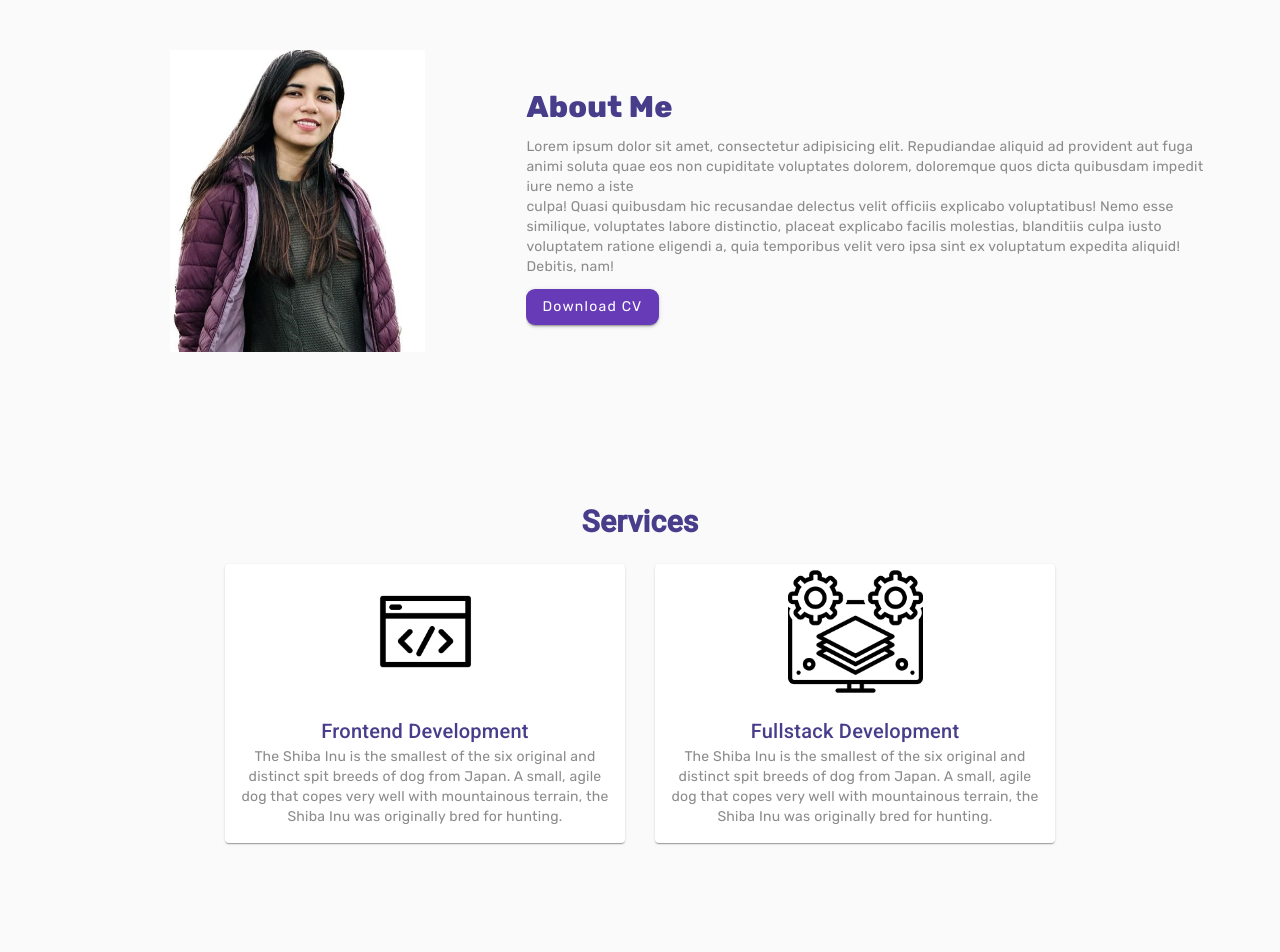
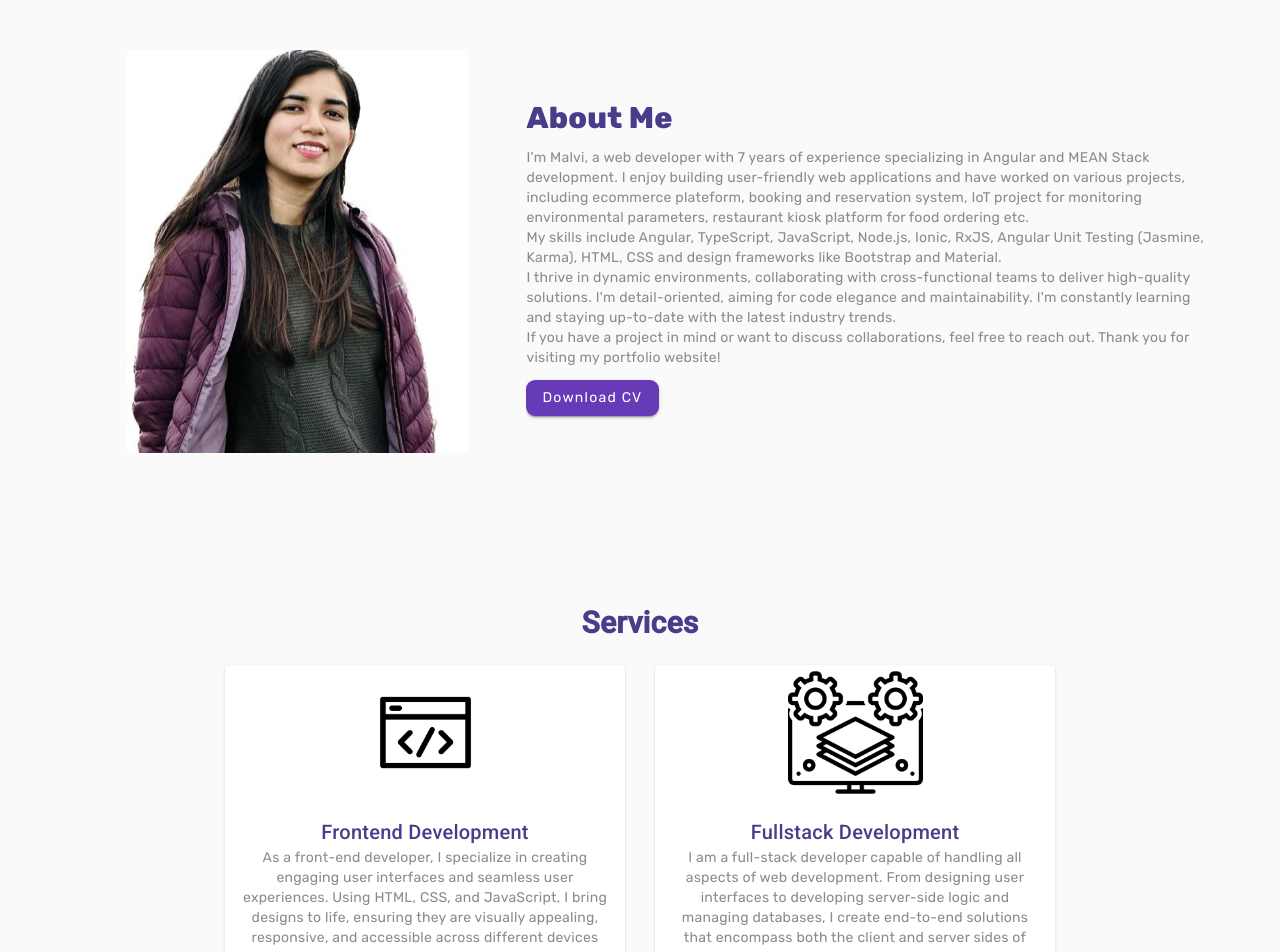
Before and after one commit to malvi23/malvi-bhatt, an Angular app in the folder client/: page /profile in a window 1280 px wide. Shown: the part 820-1772 px from the top of the page. Built offline with nearby package versions, Linux system fonts and the light colour scheme.

Commit message:
Added content for services and about me

```diff
--- a/client/src/app/profile/about/about.component.html
+++ b/client/src/app/profile/about/about.component.html
@@ -1,29 +1,24 @@
 <section class="section pt-0" id="about">
   <div class="container ">
     <mat-grid-list cols="5" rowHeight="100px">
-      <mat-grid-tile colspan="2" rowspan="3">
+      <mat-grid-tile colspan="2" rowspan="4">
         <img
           src="assets/imgs/malvi-photo.jpeg"
           alt=""
           style="height: inherit"
         />
       </mat-grid-tile>
-      <mat-grid-tile colspan="3" rowspan="3">
+      <mat-grid-tile colspan="3" rowspan="4" class="about-caption-section" style="height: calc(355px) !important;">
         <div class="about-caption">
           <div class="text-center text-left">
             <!-- <p class="section-subtitle">Who Am I ?</p> -->
             <span class="section-title mb-3">About Me</span>
           </div>
           <p>
-            Lorem ipsum dolor sit amet, consectetur adipisicing elit.
-            Repudiandae aliquid ad provident aut fuga animi soluta quae eos non
-            cupiditate voluptates dolorem, doloremque quos dicta quibusdam
-            impedit iure nemo a iste
-            <br />culpa! Quasi quibusdam hic recusandae delectus velit officiis
-            explicabo voluptatibus! Nemo esse similique, voluptates labore
-            distinctio, placeat explicabo facilis molestias, blanditiis culpa
-            iusto voluptatem ratione eligendi a, quia temporibus velit vero ipsa
-            sint ex voluptatum expedita aliquid! Debitis, nam!
+            I'm Malvi, a web developer with 7 years of experience specializing in Angular and MEAN Stack development. I enjoy building user-friendly web applications and have worked on various projects, including ecommerce plateform, booking and reservation system, IoT project for monitoring environmental parameters, restaurant kiosk platform for food ordering etc.
+            <br>My skills include Angular, TypeScript, JavaScript, Node.js, Ionic, RxJS, Angular Unit Testing (Jasmine, Karma), HTML, CSS and design frameworks like Bootstrap and Material.
+            <br>I thrive in dynamic environments, collaborating with cross-functional teams to deliver high-quality solutions. I'm detail-oriented, aiming for code elegance and maintainability. I'm constantly learning and staying up-to-date with the latest industry trends.
+            <br>If you have a project in mind or want to discuss collaborations, feel free to reach out. Thank you for visiting my portfolio website!
           </p>
           <button mat-raised-button class="btn-rounded mt-4" color="primary" (click)="downloadResume()">Download CV</button>
         </div>
--- a/client/src/app/profile/services/services.component.ts
+++ b/client/src/app/profile/services/services.component.ts
@@ -10,12 +10,12 @@ export class ServicesComponent {
     {
       title:"Frontend Development",
       imgUrl: "assets/imgs/frontend.png",
-      description: "The Shiba Inu is the smallest of the six original and distinct spit breeds of dog from Japan. A small, agile dog that copes very well with mountainous terrain, the Shiba Inu was originally bred for hunting."
+      description: "As a front-end developer, I specialize in creating engaging user interfaces and seamless user experiences. Using HTML, CSS, and JavaScript, I bring designs to life, ensuring they are visually appealing, responsive, and accessible across different devices and browsers."
     },
     {
       title:"Fullstack Development",
       imgUrl: "assets/imgs/fullstack.png",
-      description: "The Shiba Inu is the smallest of the six original and distinct spit breeds of dog from Japan. A small, agile dog that copes very well with mountainous terrain, the Shiba Inu was originally bred for hunting."
+      description: "I am a full-stack developer capable of handling all aspects of web development. From designing user interfaces to developing server-side logic and managing databases, I create end-to-end solutions that encompass both the client and server sides of web applications."
     }
   ];
 }
--- a/client/src/styles.scss
+++ b/client/src/styles.scss
@@ -44,5 +44,7 @@ $theme-color: darkslateblue;
     .mdc-list-item__content {
         cursor: pointer;
     }
-
+    .about-caption-section .mat-grid-tile {
+        height: calc(355px) !important;
+    }
 }
```
